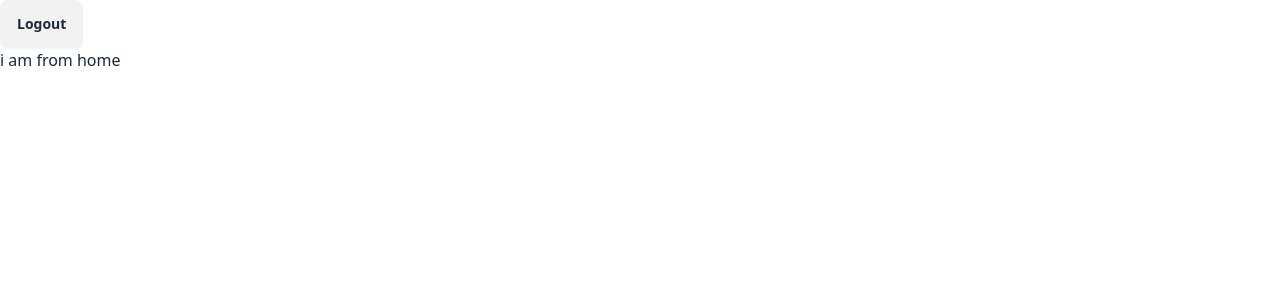
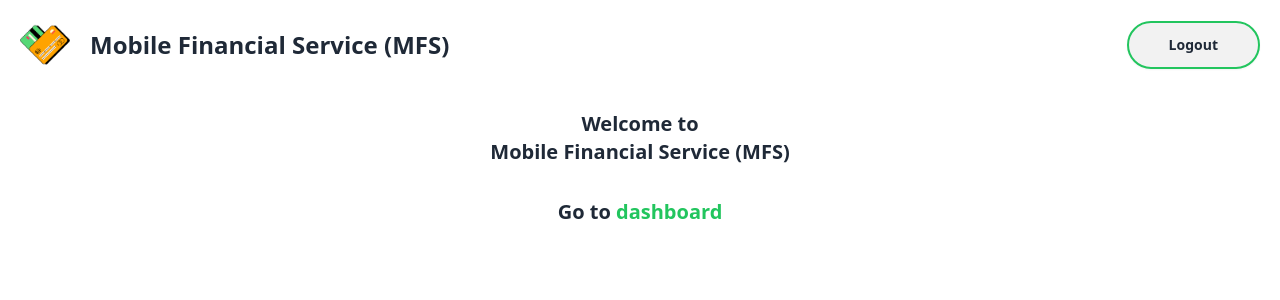
Before and after one commit to FojleTuhin/Mobile_Financial_Service, a React (Vite) app: page /home in a window 1280 px wide. Shown: the top 300 px of the page. Built offline with nearby package versions, Linux system fonts and the light colour scheme.

Commit message:
home page

```diff
--- a/src/Navbar.jsx
+++ b/src/Navbar.jsx
@@ -7,12 +7,12 @@ const Navbar = () => {
 
     const handleLogout = async () => {
         localStorage.removeItem('access-token');
-        navigate('/login');
+        navigate('/');
 
     }
     return (
         <div>
-            <button onClick={handleLogout} className="btn">Logout</button>
+            <button onClick={handleLogout} className="btn border-green-500 border-2 px-10 py-2 rounded-full " >Logout</button>
         </div>
     );
 };
--- a/src/Register.jsx
+++ b/src/Register.jsx
@@ -23,6 +23,7 @@ const Register = () => {
             setError('Password must be 5 digit')
             return
         }
+        const status = 'pending'
 
 
         const newAccount = {
@@ -30,7 +31,8 @@ const Register = () => {
             email,
             number,
             pin,
-            role
+            role,
+            status
         }
         setError('');
         console.log(newAccount);
@@ -127,7 +129,7 @@ const Register = () => {
                         </div>
                         <div className="text-center mt-5">
                             <p> registered yet?</p>
-                            <Link to='/login'><p className="font-bold">LOGIN</p></Link>
+                            <Link to='/'><p className="font-bold">LOGIN</p></Link>
                         </div>
 
                     </form>
--- a/src/Root.jsx
+++ b/src/Root.jsx
@@ -1,12 +1,11 @@
-import { Outlet, useLocation } from "react-router-dom";
-import Navbar from "./Navbar";
+import { Outlet } from "react-router-dom";
+
 
 const Root = () => {
-    const location = useLocation()
-    const isLogin = location.pathname.includes('/login') || location.pathname.includes('/register')
+
     return (
         <div>
-           {isLogin ||  <Navbar></Navbar>}
+
             <Outlet></Outlet>
         </div>
     );
--- a/src/home/Home.jsx
+++ b/src/home/Home.jsx
@@ -1,9 +1,25 @@
+import { Link } from "react-router-dom";
+import Navbar from "../Navbar";
+import logo from "../assets/Untitled design.png"
 
 
 const Home = () => {
     return (
-        <div>
-            i am from home
+        <div className="p-5 ">
+            <div className="flex justify-between items-center">
+                <div className="flex gap-5 items-center">
+                    <img className="w-[50px]" src={logo} alt="" />
+                    <p className="font-bold text-2xl">Mobile Financial Service (MFS)</p>
+                </div>
+                <Navbar />
+            </div>
+
+
+
+            <div className="text-center mt-10">
+                <p className="font-bold text-xl">Welcome to <br />Mobile Financial Service (MFS)</p>
+                <p className="font-bold mt-8 text-xl">Go to <span className="text-green-500"><Link>dashboard</Link></span></p>
+            </div>
         </div>
     );
 };
--- a/src/main.jsx
+++ b/src/main.jsx
@@ -18,7 +18,7 @@ const router = createBrowserRouter([
     element: <Root></Root>,
     children: [
       {
-        path: '/login',
+        path: '/',
         element: <Login></Login>
       },
       {
```
